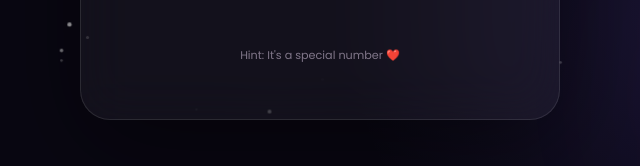
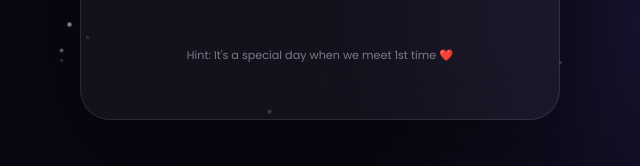
Before and after one commit to Mrshade01/onlyforulolu, a plain HTML site: page index.html in a window 1280 px wide. Shown: the part 631-797 px from the top of the page, 320-960 px from the left. Drawn offline with nearby package versions, Linux system fonts and the light colour scheme.

Commit message:
Restore index.html with original content

```diff
--- a/index.html
+++ b/index.html
@@ -68,7 +68,7 @@
             </p>
 
             <p class="hint">
-                Hint: It's a special number ❤️
+                Hint: It's a special day when we meet 1st time ❤️
             </p>
 
         </div>
```
